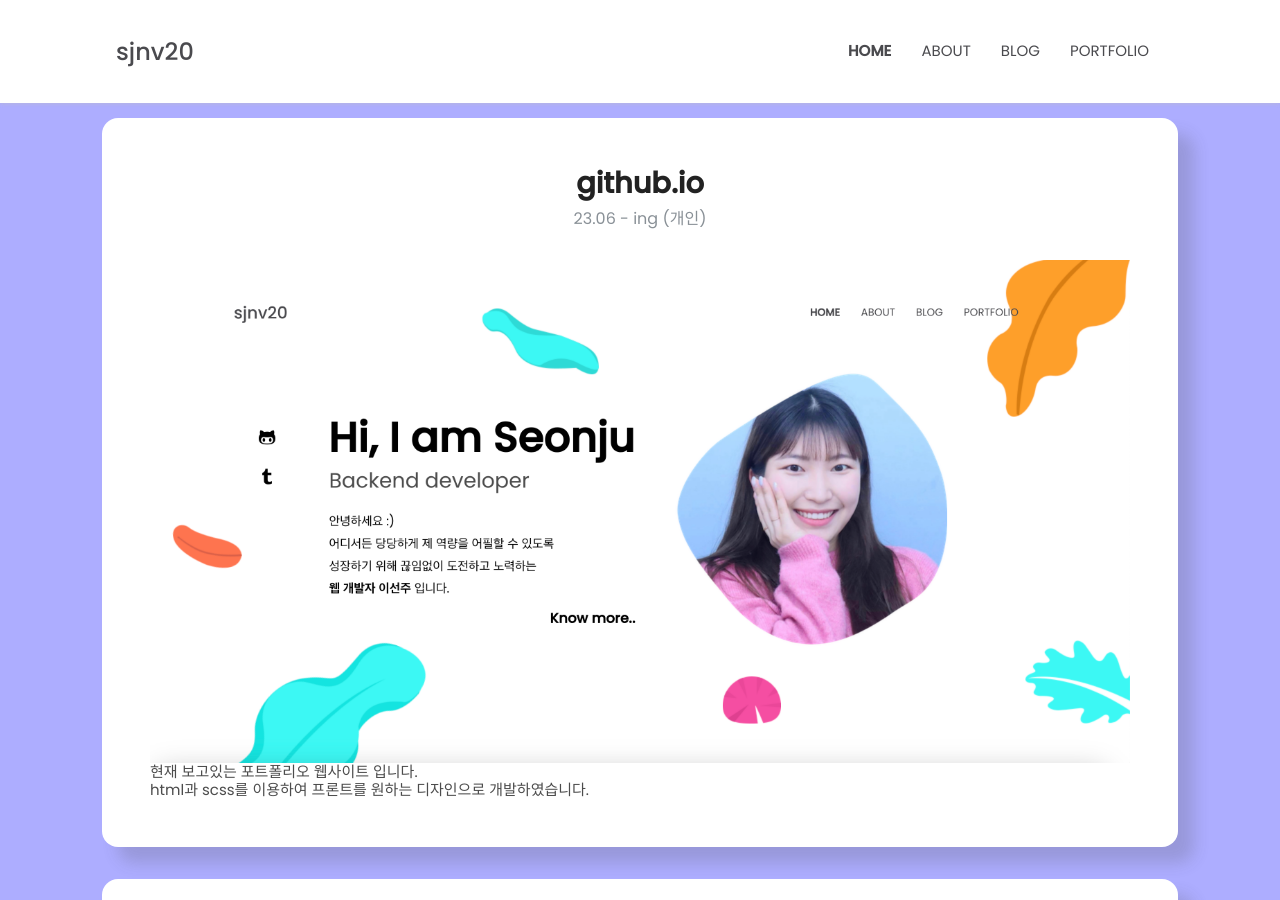
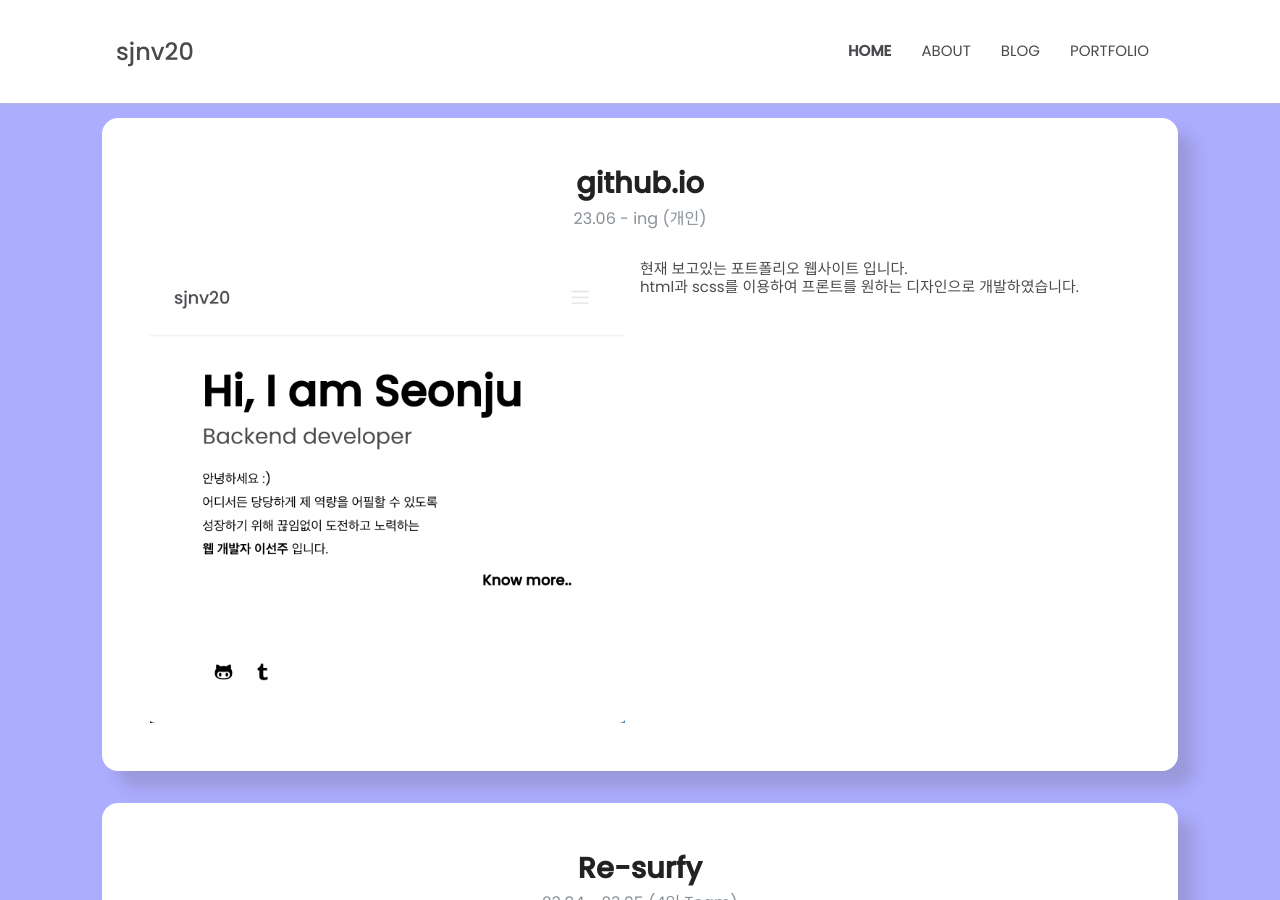
Before and after one commit to sjnv20/sjnv20.github.io, a Jekyll site: the page built from _pages/portfolio.html, in a window 1280 px wide and 900 px high, scrolled down 618 px. Built offline with Jekyll 4.4.1, drawn with Linux system fonts in a browser that asks for light colours; some web fonts are replaced.

Commit message:
portfolio_img edit

```diff
--- a/_pages/portfolio.html
+++ b/_pages/portfolio.html
@@ -44,10 +44,14 @@ title: Portfolio
       <div class="project">
         <div class="prj-title">github.io</div>
         <div class="prj-date">23.06 - ing <span>(개인)</span></div>
-        <div class="prj-div">
-          <div class="prj-img">
-            <img src="/assets/images/portfolio/portfolio_img.png" style="width: 100%;">
+        <div class="prj-div" style="display: flex;">
+          <div class="prj-img" style="width:50%;">
+            <img src="/assets/images/portfolio/portfolio_img.png" style="width:97%; margin:0 auto;">
           </div>
+          <nav>
+            <div></div>
+            <div></div>
+          </nav>
           <div class="prj-summary">
             <div>
               현재 보고있는 포트폴리오 웹사이트 입니다.<br>html과 scss를 이용하여 프론트를 원하는 디자인으로 개발하였습니다.
```
Also changed, not shown: assets/images/portfolio/portfolio_img.png.
